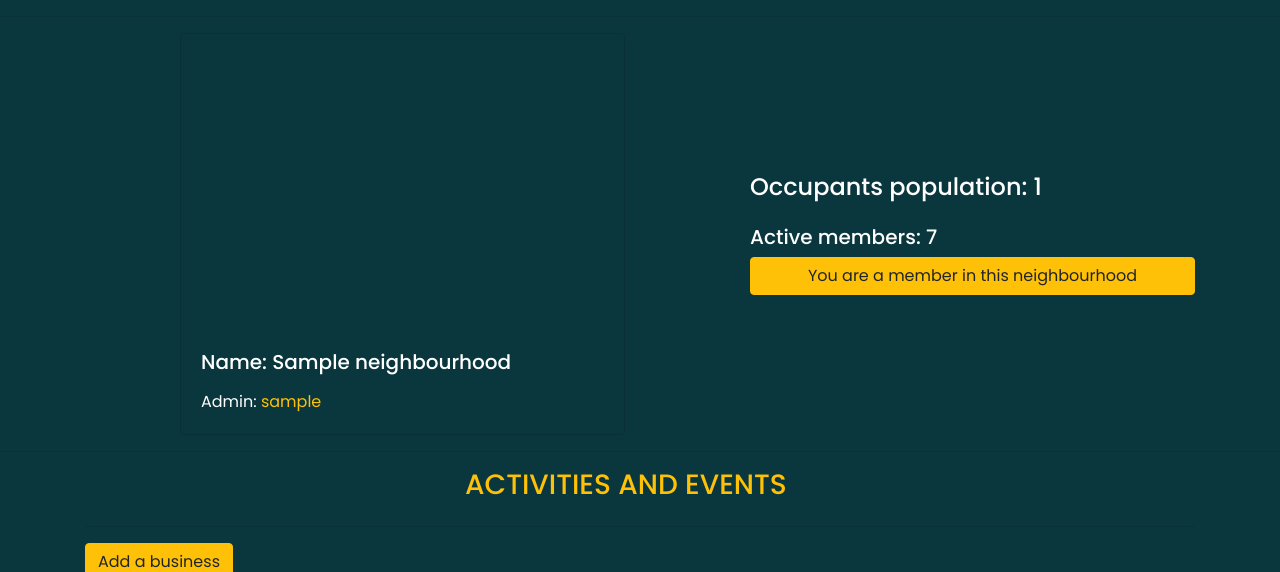
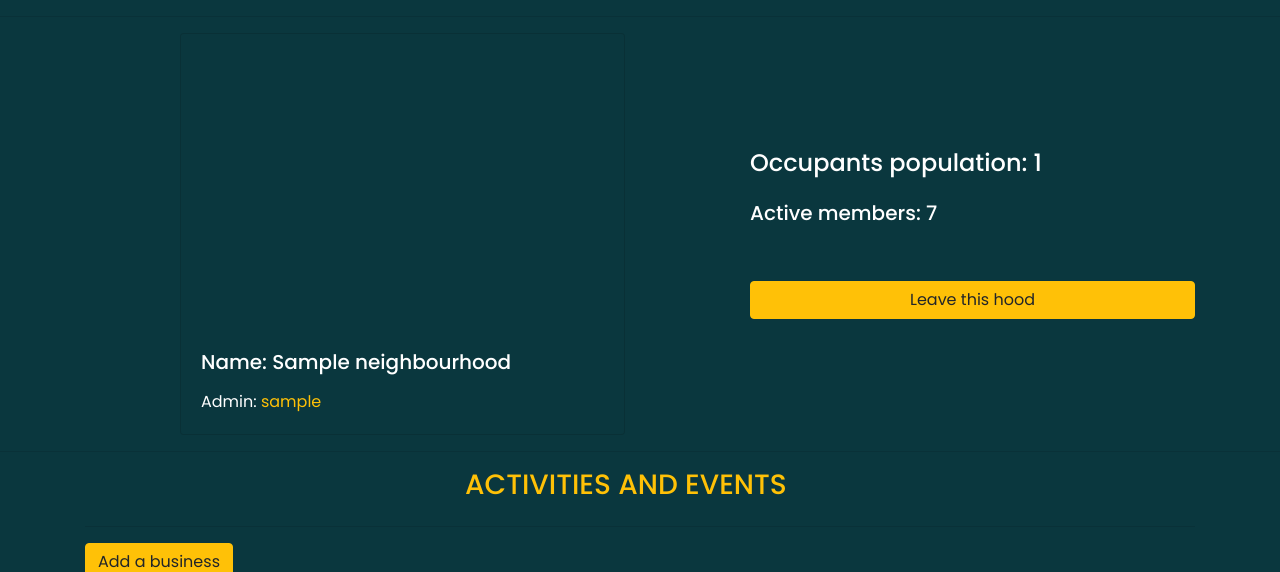
Before and after one commit to devjamesnjoroge/neighbourhood, a Django app: page /neighbourhoods/1/ in a window 1280 px wide. Shown: the part 54-626 px from the top of the page. Run offline with Django 4.2, Linux system fonts and the light colour scheme; a user stored in the database is signed in; tables that the repository leaves empty hold one stand-in row (values such as "Sample post"); some libraries are stand-ins or nearby versions.

Commit message:
ft: add ability to leave a hood

```diff
--- a/hood/templates/hood_profile.html
+++ b/hood/templates/hood_profile.html
@@ -43,7 +43,7 @@
                 <h4> Occupants population: {{hood.occupants}}</h4>
                 <h5 class="mt-3">Active members: 7</h5>
                {% if status == 'Member' %}
-               <span class="btn btn-warning">You are a member in this neighbourhood</span>
+               <a href="/neighbourhoods/{{hood.id}}/leave/" class="btn btn-warning mt-5">Leave this hood</a>
                {% else %}
                <a href="/neighbourhoods/{{hood.id}}/join/" class="btn btn-warning mt-5">Join this hood</a>
                 {% endif %}
--- a/hood/urls.py
+++ b/hood/urls.py
@@ -12,4 +12,5 @@
     path('neighbourhoods/create/', views.create_hood, name='create_hood'),
     path('neighbourhoods/<int:hood_id>/', views.hood_profile, name='hood_profile'),
     path('neighbourhoods/<int:hood_id>/join/', views.join_hood, name='join_hood'),
+    path('neighbourhoods/<int:hood_id>/leave/', views.leave_hood, name='leave_hood'),
 ]
--- a/hood/views.py
+++ b/hood/views.py
@@ -75,3 +75,11 @@
     user.neighbourhood = hood
     user.save()
     return redirect('/neighbourhoods/')
+
+@login_required(login_url='/auth/login/')
+def leave_hood(request, hood_id):
+    hood = Neighbourhood.find_neighbourhood(hood_id)
+    user = User.objects.get(user=request.user)
+    user.neighbourhood = None
+    user.save()
+    return redirect('/neighbourhoods/')
```
